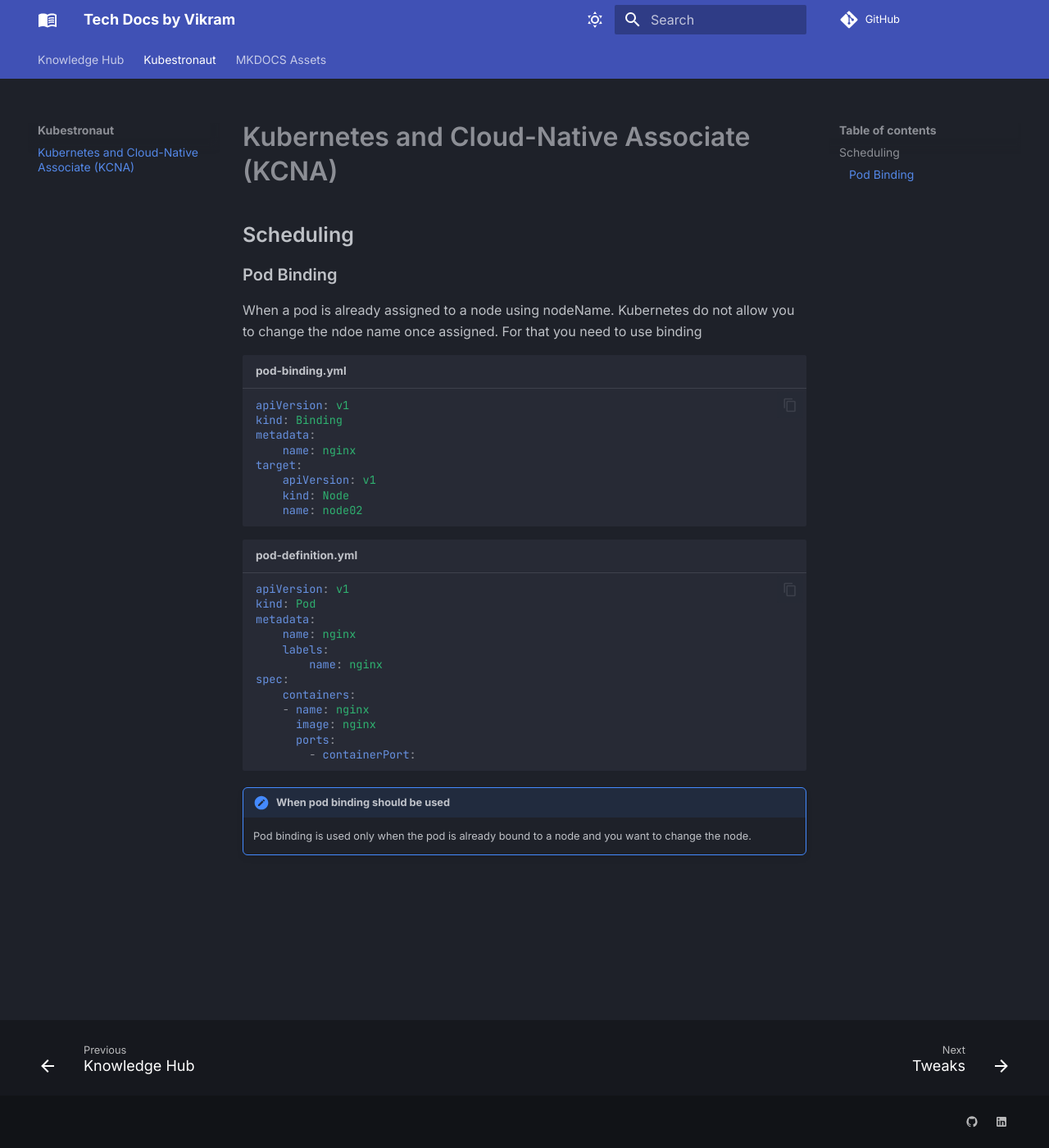
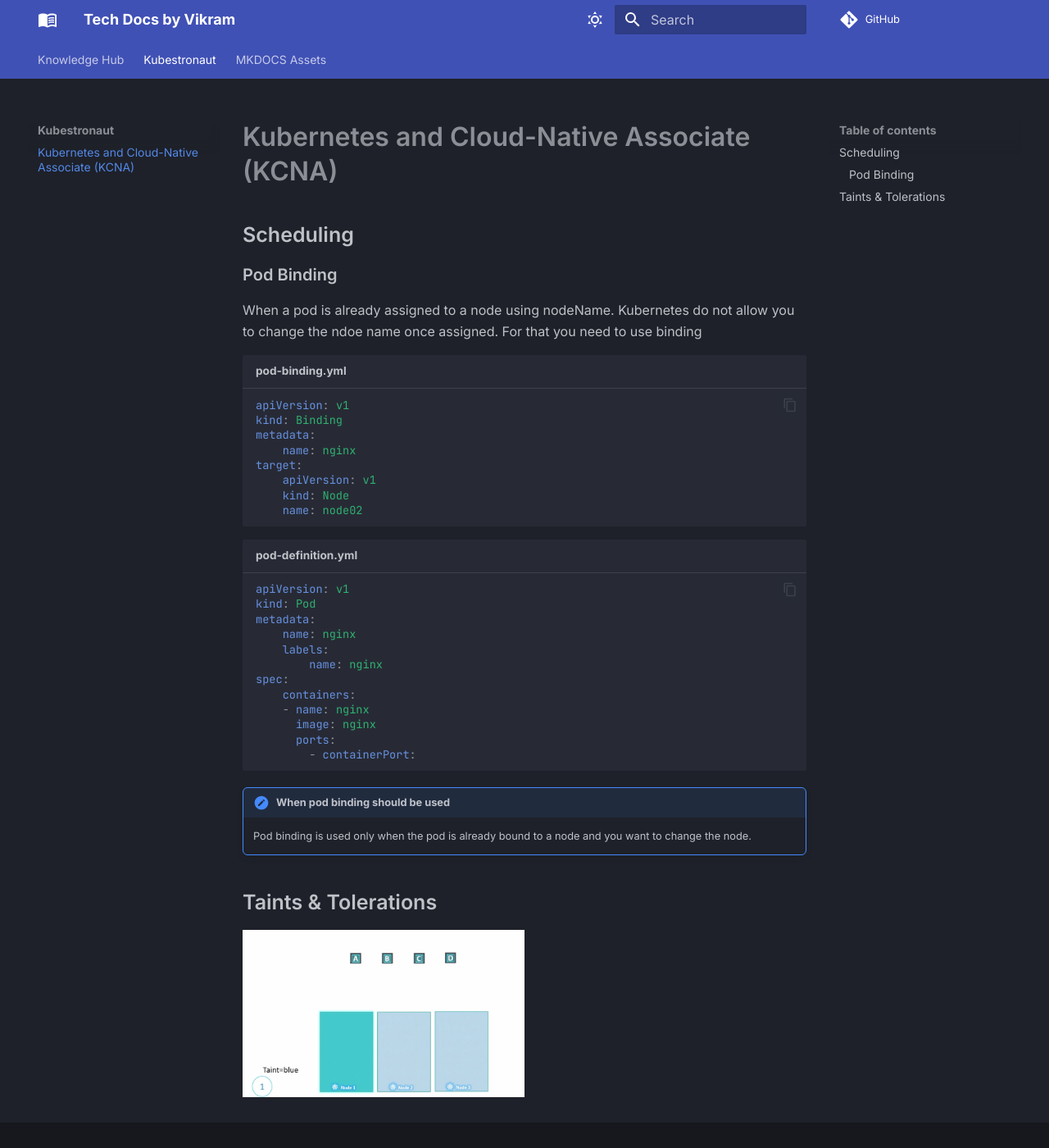
Before and after one commit to vikrampruthvi5/TechDocs, an MkDocs documentation site: the page built from docs/Kubestronaut/KCNA.md, in a window 1280 px wide and 1400 px high. Shown: the whole window at 82% size. Built offline with MkDocs 1.6.1 and Material for MkDocs 9.7.7, drawn with Linux system fonts in a browser that asks for light colours.

Commit message:
Updated guidance docs

```diff
--- a/docs/Kubestronaut/KCNA.md
+++ b/docs/Kubestronaut/KCNA.md
@@ -32,3 +32,8 @@ spec:
 
 !!! note "When pod binding should be used"
     Pod binding is used only when the pod is already bound to a node and you want to change the node.
+
+
+## Taints & Tolerations
+
+![Taints](images/taint.png){ data-glightbox="title: Grafana dashboard" width="50%"}
--- a/mkdocs.yml
+++ b/mkdocs.yml
@@ -53,6 +53,7 @@ extra:
     deprecated: Deprecated
 
 plugins:
+  - glightbox
   - search
   - awesome-pages
   - minify:
--- a/requirements.txt
+++ b/requirements.txt
@@ -4,3 +4,4 @@ mkdocs-awesome-pages-plugin==2.9.2
 mkdocs-minify-plugin==0.7.2
 mkdocs-git-revision-date-localized-plugin==1.3.0
 pymdown-extensions==10.11.2
+mkdocs-glightbox
```
Also changed, not shown: docs/Kubestronaut/images/taint.png (added).
